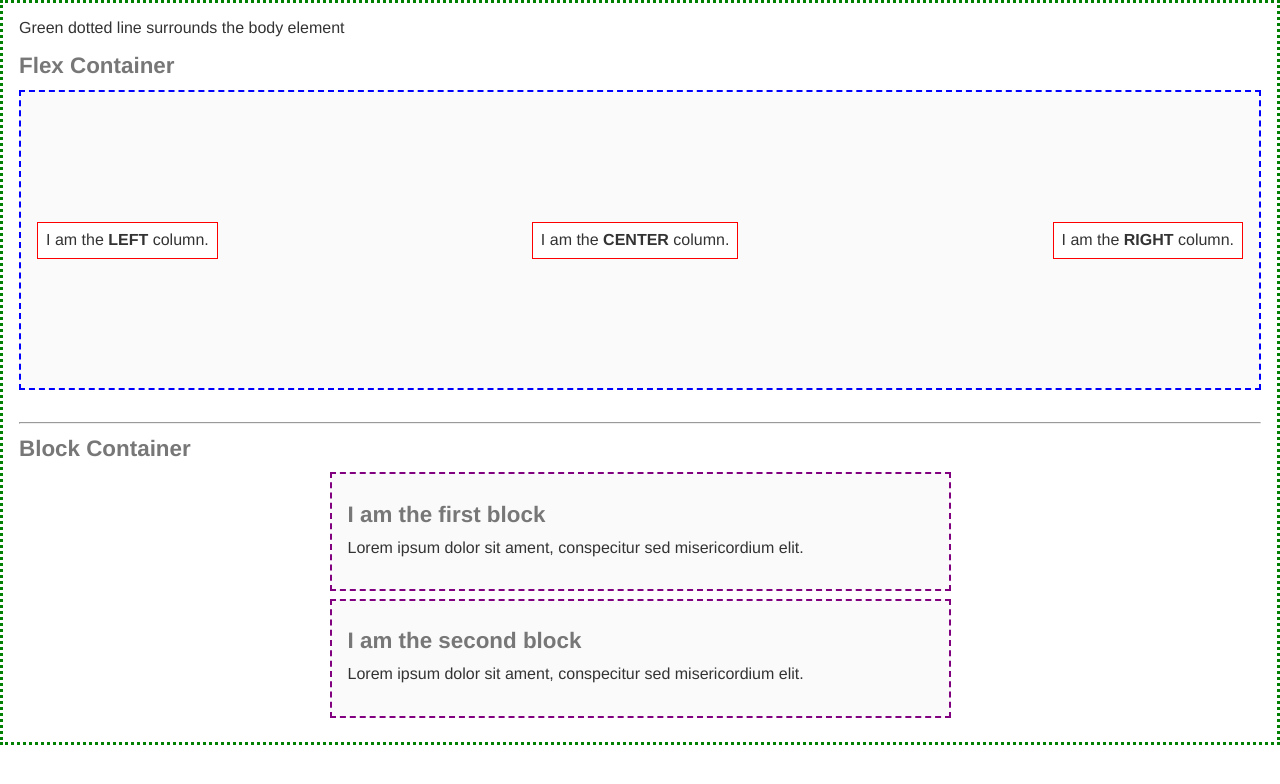
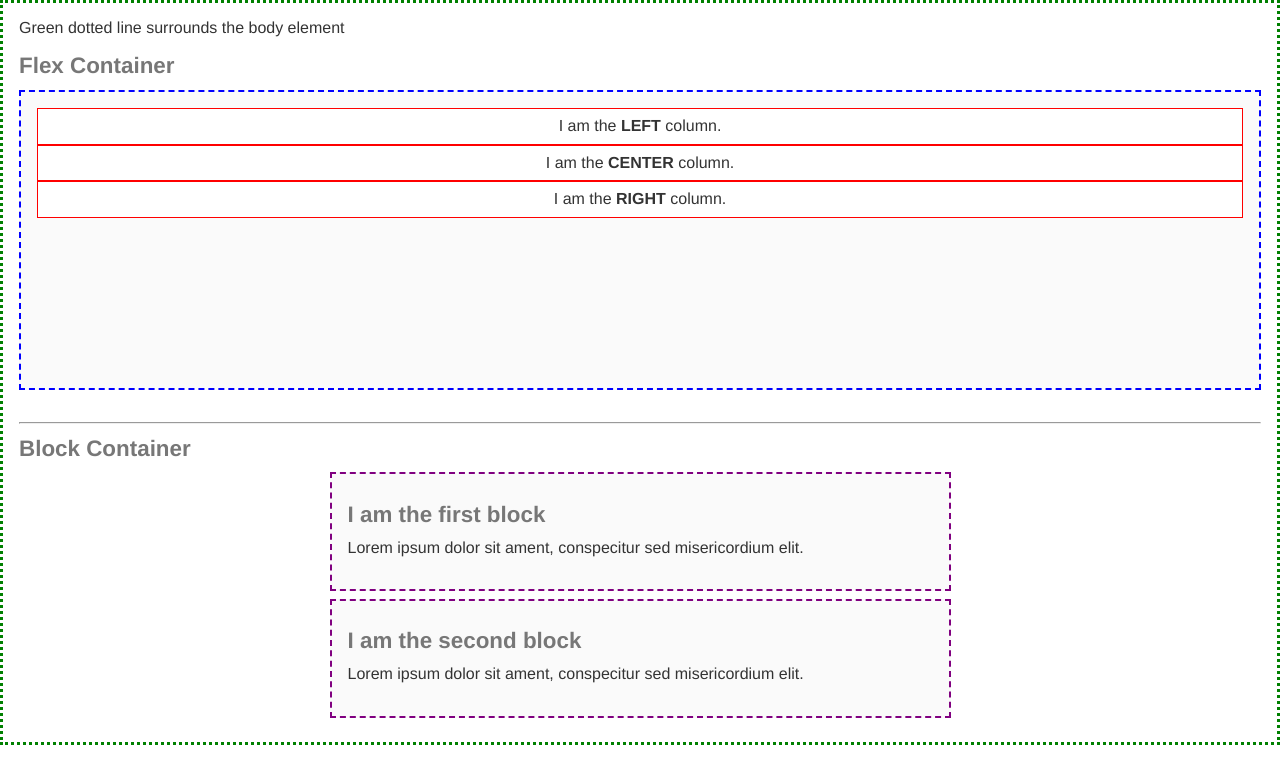
Before and after one commit to ericyork/eg_flex_demo, a plain HTML site: page index.html in a window 1280 px wide. Drawn offline with Linux system fonts and the light colour scheme.

Commit message:
disables flex properties for demo

```diff
--- a/css/style.css
+++ b/css/style.css
@@ -24,11 +24,11 @@ strong {
   background: #FAFAFA; /*-- sets background to light gray --*/
   padding: 1em; /*-- adds 1em of padding all around --*/
   border: 2px dashed blue;
-  display: flex; /*-- sets the display mode--*/
-  flex-direction: row; /*-- sets direction row or column --*/
-  justify-content: space-between; /*-- aligns content on main axis --*/
-  align-items: center; /*-- aligns content on secondary axis --*/
-  flex-wrap: nowrap; /*-- determines whether content wraps or not --*/
+/*display: flex; /*-- sets the display mode--*/
+/*flex-direction: row; /*-- sets direction row or column --*/
+/*justify-content: space-between; /*-- aligns content on main axis --*/
+/*align-items: center; /*-- aligns content on secondary axis --*/
+/*flex-wrap: nowrap; /*-- determines whether content wraps or not --*/
 }
 .col {/*--common columns styles --*/
   border: 1px solid red;
```
